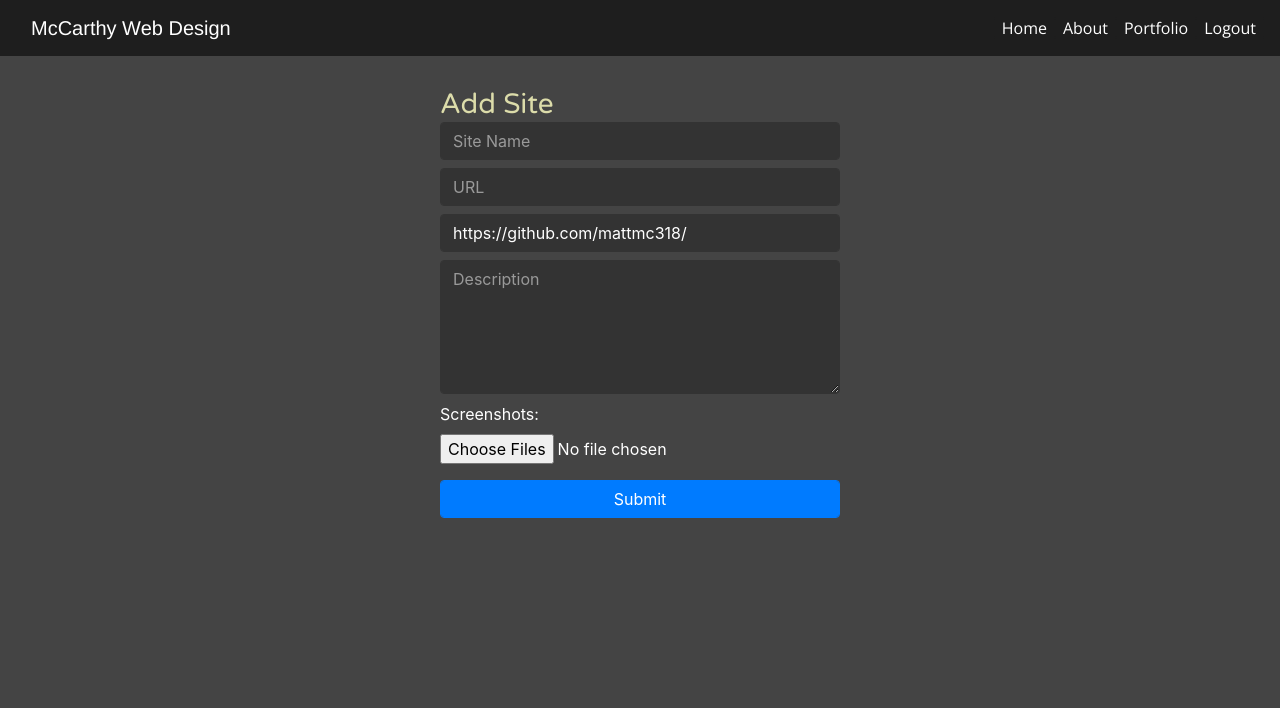
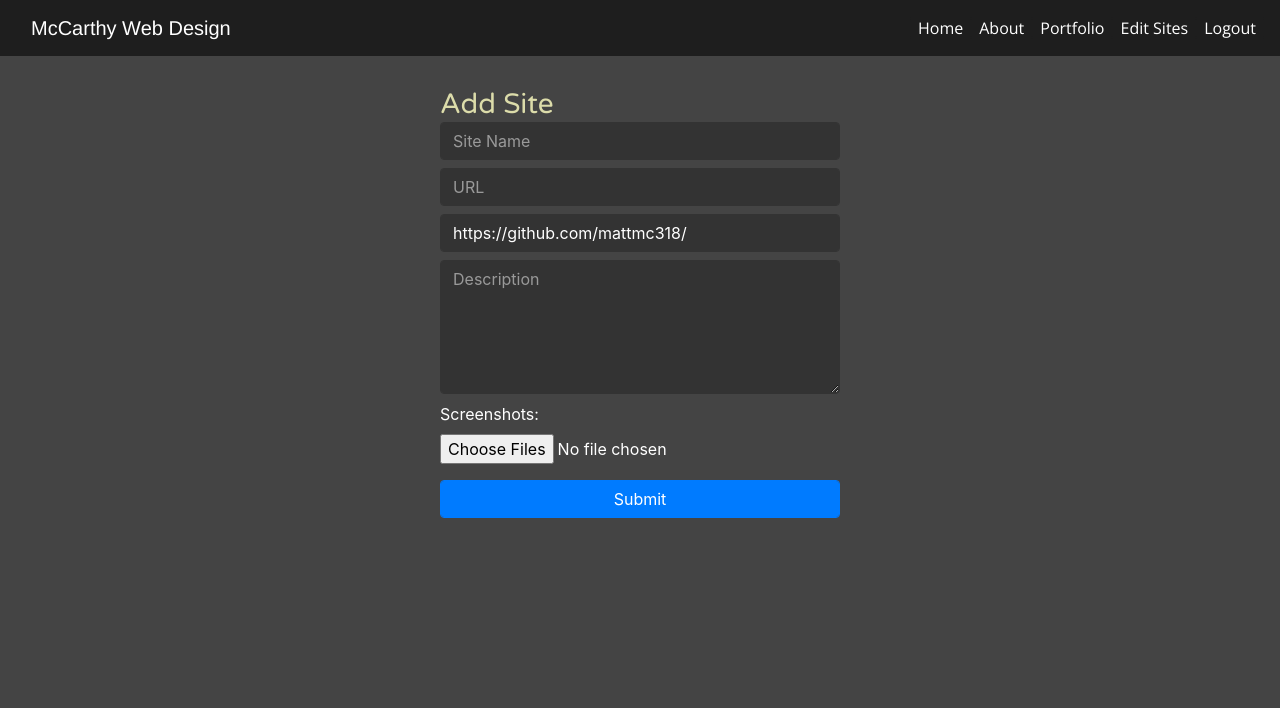
Before and after one commit to McCarthyCode/McCarthy-Code, a Django app: page /sites/add/ in a window 1280 px wide. Shown: the top 708 px of the page. Run offline with Django 3.2, Linux system fonts and the light colour scheme; the visitor is signed in with stand-in values (Sample User, id 1); some libraries are stand-ins or nearby versions; some web fonts are replaced.

Commit message:
Added Edit Sites link to navbar

```diff
--- a/home/templates/home/navbar.html
+++ b/home/templates/home/navbar.html
@@ -18,6 +18,9 @@
       </li>
       {% if request.user.is_authenticated %}
       <li class="nav-item">
+        <span class="text-nowrap"><a class="nav-link" href="{% url 'home:sites' %}">Edit Sites</a></span>
+      </li>
+      <li class="nav-item">
         <a class="nav-link" href="{% url 'home:logout' %}">Logout</a>
       </li>
       {% endif %}
```
